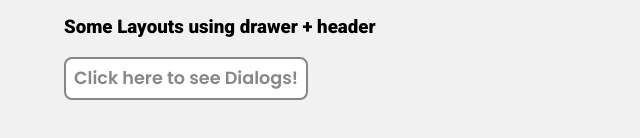
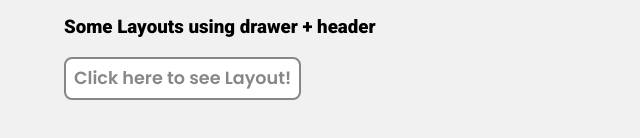
Before and after one commit to vijaytembugade/week-two-assignment-, a plain HTML site: page index.html in a window 1280 px wide. Shown: the part 3972-4110 px from the top of the page, 0-640 px from the left. Drawn offline with Linux system fonts and the light colour scheme.

Commit message:
layour addition

```diff
--- a/index.html
+++ b/index.html
@@ -415,7 +415,7 @@
 
   <h3>Some Layouts using drawer + header</h3>
   <a class="btn btn-secondary-outline" href="./layout/layout.html">
-    Click here to see Dialogs!
+    Click here to see Layout!
   </a>
 
   </div>
```
